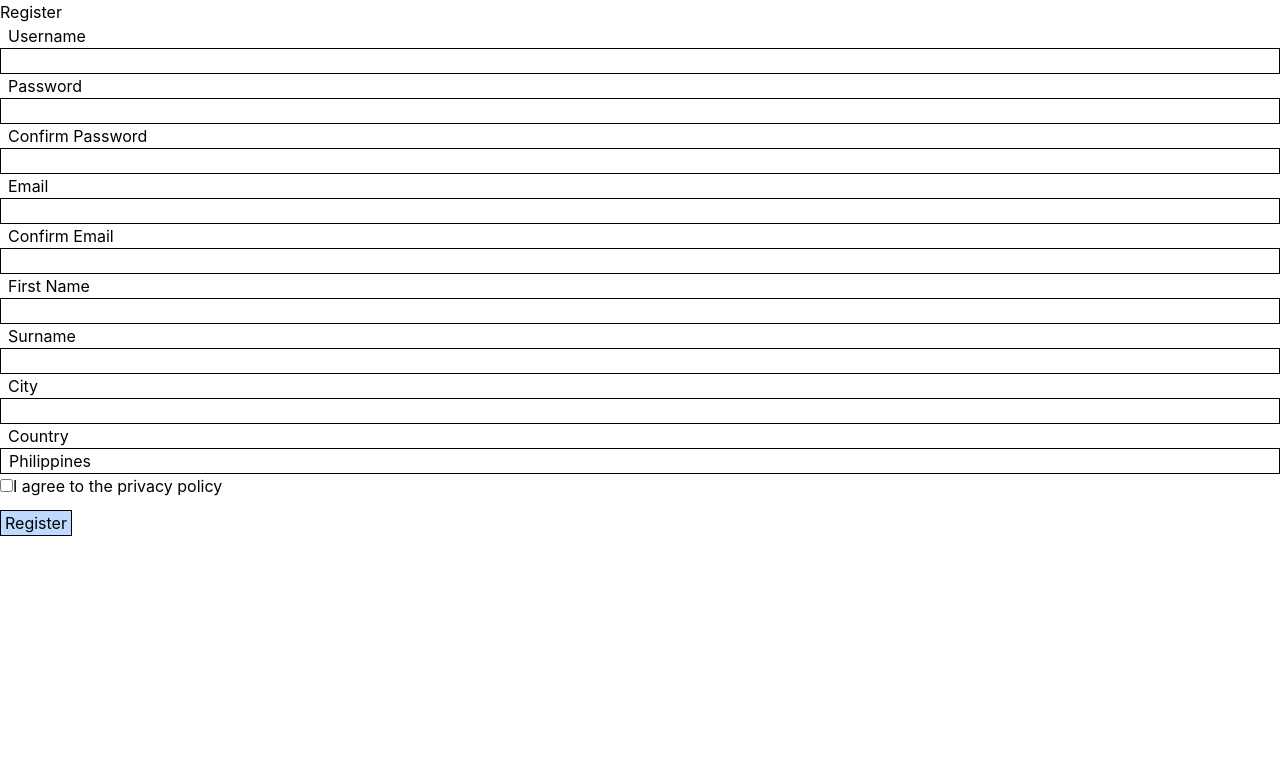
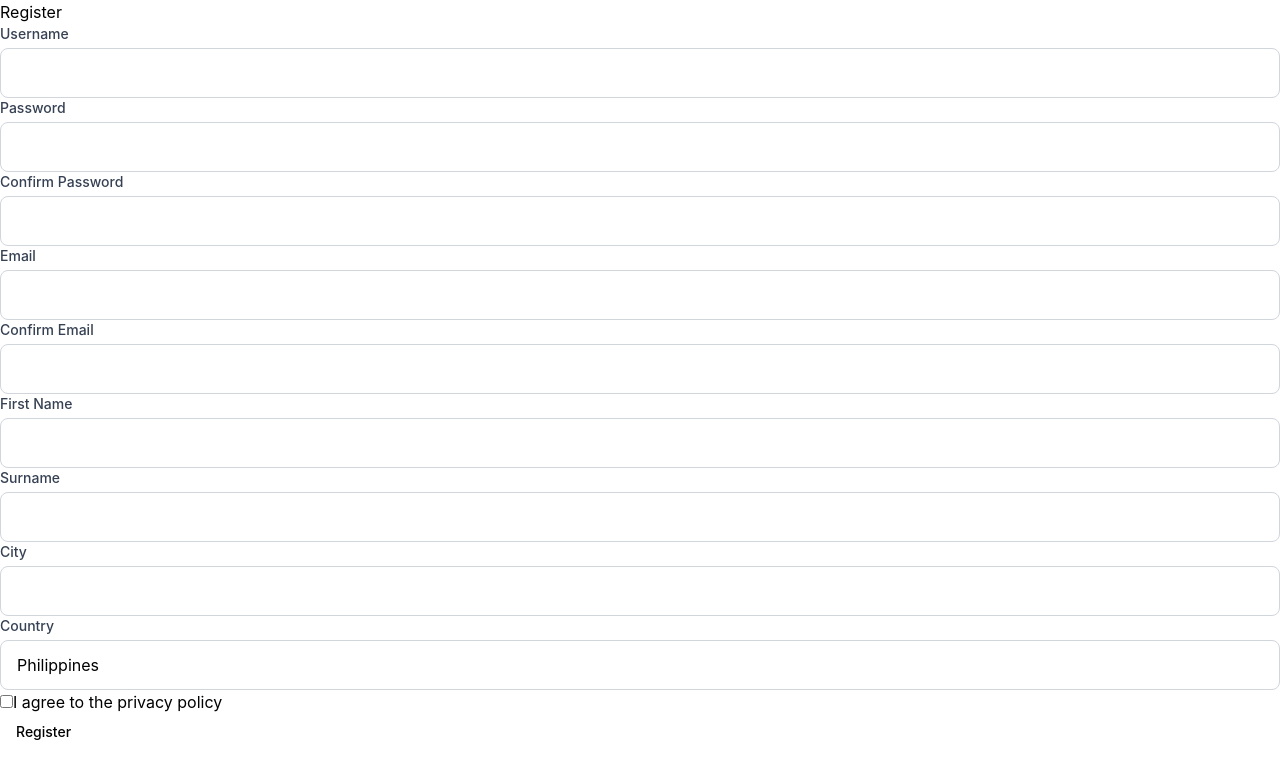
Before and after one commit to mchlginga/fastc, a React (Vite) app in the folder frontend/: page /register in a window 1280 px wide. Shown: the top 778 px of the page. Built offline with nearby package versions, Linux system fonts and the light colour scheme; no server answers.

Commit message:
feat: add new UI components and enhance existing ones

```diff
--- a/frontend/src/components/Button.jsx
+++ b/frontend/src/components/Button.jsx
@@ -1,10 +1,12 @@
-// TEMPORARY
-const Button = ({ children, full, ...props }) => {
-    return(
-        <button className="border bg-blue-200 my-3 px-1 hover:bg-blue-500 cursor-pointer" {...props}>
-            {children}
-        </button>
-    );
-};
+import React from "react";
+
+const Button = ({ className, children, ...props }) => (
+    <button
+        className={`px-4 py-2 rounded-lg font-medium text-sm transition duration-200 ${className}`}
+        {...props}
+    >
+        {children}
+    </button>
+);
 
 export default Button;
--- /dev/null
+++ b/frontend/src/components/Card.jsx
@@ -0,0 +1,14 @@
+import React from "react";
+
+const Card = ({ children, className = "", ...props }) => {
+  return (
+    <div
+      className={`bg-white rounded-xl shadow-lg p-8 backdrop-blur-sm bg-opacity-90 ${className}`}
+      {...props}
+    >
+      {children}
+    </div>
+  );
+};
+
+export default Card;
--- /dev/null
+++ b/frontend/src/components/Checkbox.jsx
@@ -0,0 +1,21 @@
+import React from "react";
+
+const Checkbox = ({ label, className, ...props }) => (
+  <div className="flex items-start">
+    <div className="flex items-center h-5">
+      <input
+        className={`h-4 w-4 text-blue-600 focus:ring-blue-500 border-gray-300 rounded ${className}`}
+        {...props}
+      />
+    </div>
+    {label && (
+      <div className="ml-3 text-sm">
+        <label htmlFor={props.id} className="font-medium text-gray-700">
+          {label}
+        </label>
+      </div>
+    )}
+  </div>
+);
+
+export default Checkbox;
--- a/frontend/src/components/Input.jsx
+++ b/frontend/src/components/Input.jsx
@@ -1,15 +1,24 @@
-// TEMPORARY
-const Input = ({ label, ...props }) => {
-    return (
-        <div className="flex flex-col">
-            <label className="ml-2">
-                {label}
-            </label>
+import React from "react";
 
-            <input className="border px-2" {...props}/>
+const Input = ({ label, icon, className, ...props }) => (
+  <div>
+    {label && (
+      <label htmlFor={props.id} className="block text-sm font-medium text-gray-700 mb-1">
+        {label}
+      </label>
+    )}
+    <div className="relative">
+      {icon && (
+        <div className="absolute inset-y-0 left-0 pl-3 flex items-center pointer-events-none">
+          <i data-feather={icon} className="text-gray-400 mr-2"></i>
         </div>
-    );
-
-};
+      )}
+      <input
+        className={`input-focus w-full px-4 py-3 rounded-lg border border-gray-300 focus:outline-none transition duration-200 ${icon ? "pl-12" : ""} ${className}`}
+        {...props}
+      />
+    </div>
+  </div>
+);
 
 export default Input;
--- /dev/null
+++ b/frontend/src/components/PrivacyDetails.jsx
@@ -0,0 +1,37 @@
+import { useState } from "react";
+import { Link } from "react-router-dom";
+
+const PrivacyDetails = ({ id }) => {
+  const [isOpen, setIsOpen] = useState(false);
+
+  const toggleDetails = (e) => {
+    e.preventDefault();
+    setIsOpen(!isOpen);
+  };
+
+  return (
+    <div className="ml-7">
+      <Link
+        to="#"
+        onClick={toggleDetails}
+        className="text-blue-600 hover:text-blue-500 underline"
+      >
+        Privacy Policy
+      </Link>
+      <div
+        id={id}
+        className={`mt-2 p-3 bg-blue-50 rounded-lg text-sm text-gray-700 border border-blue-100 ${isOpen ? "block" : "hidden"}`}
+      >
+        <p>I hereby allow FAST-C to use my personal information including contact details, name, email, and other provided data for:</p>
+        <ul className="list-disc pl-5 mt-1 space-y-1">
+          <li>Employment facilitation and job matching</li>
+          <li>Certificate verification and validation</li>
+          <li>Communication regarding training and opportunities</li>
+          <li>Other related purposes as outlined in our full Privacy Policy</li>
+        </ul>
+      </div>
+    </div>
+  );
+};
+
+export default PrivacyDetails;
--- /dev/null
+++ b/frontend/src/components/Select.jsx
@@ -0,0 +1,23 @@
+import React from "react";
+
+const Select = ({ label, options, className, ...props }) => (
+    <div>
+        {label && (
+            <label htmlFor={props.id} className="block text-sm font-medium text-gray-700 mb-1">
+                {label}
+            </label>
+        )}
+        <select
+            className={`input-focus w-full px-4 py-3 rounded-lg border border-gray-300 focus:outline-none transition duration-200 ${className}`}
+            {...props}
+        >
+            {options.map((option) => (
+                <option key={option.value} value={option.value}>
+                    {option.label}
+                </option>
+            ))}
+        </select>
+    </div>
+);
+
+export default Select;
```
